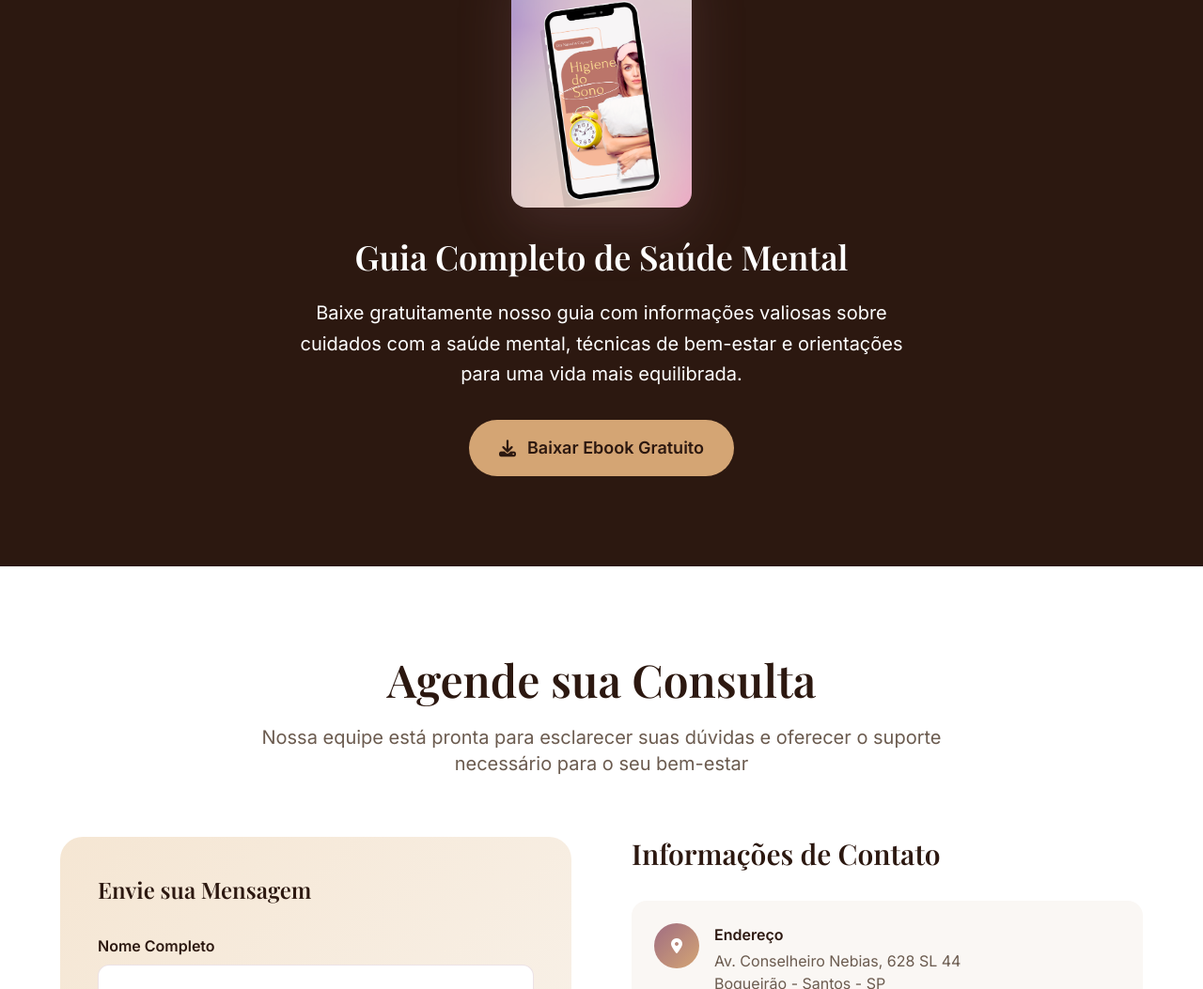
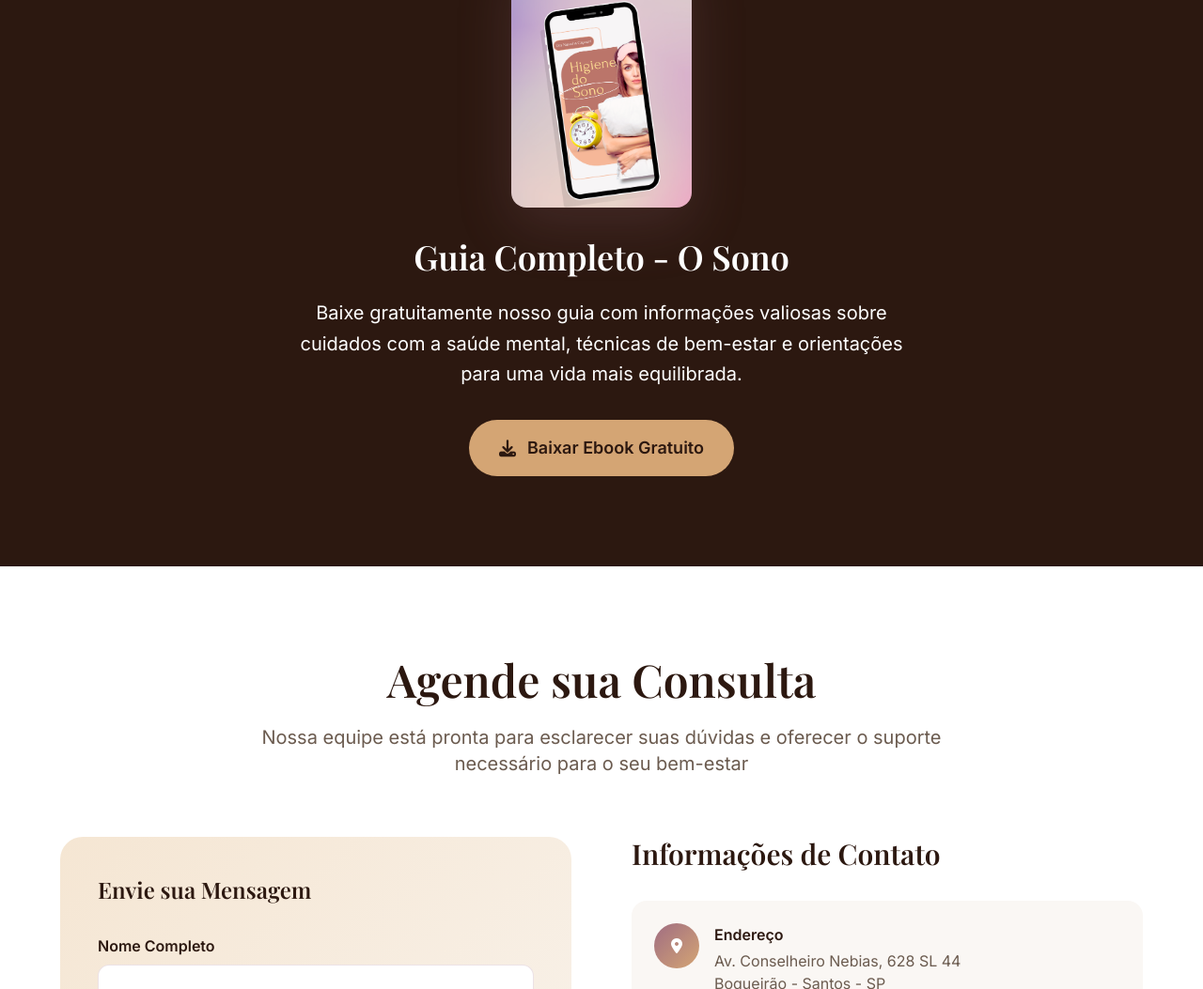
Before and after one commit to jubarthi/natachacapozzi, a plain HTML site: page index.html in a window 1280 px wide. Shown: the part 3620-4673 px from the top of the page at 94% size. Drawn offline with nearby package versions, Linux system fonts and the light colour scheme.

Commit message:
Update index.html

```diff
--- a/index.html
+++ b/index.html
@@ -381,7 +381,7 @@
                 </div>
 
                 <h3 class="font-playfair text-3xl lg:text-4xl font-semibold mb-6 fade-in-up">
-                    Guia Completo de Saúde Mental
+                    Guia Completo - O Sono
                 </h3>
 
                 <p class="text-xl mb-8 opacity-90 max-w-2xl mx-auto leading-relaxed fade-in-up">
```
